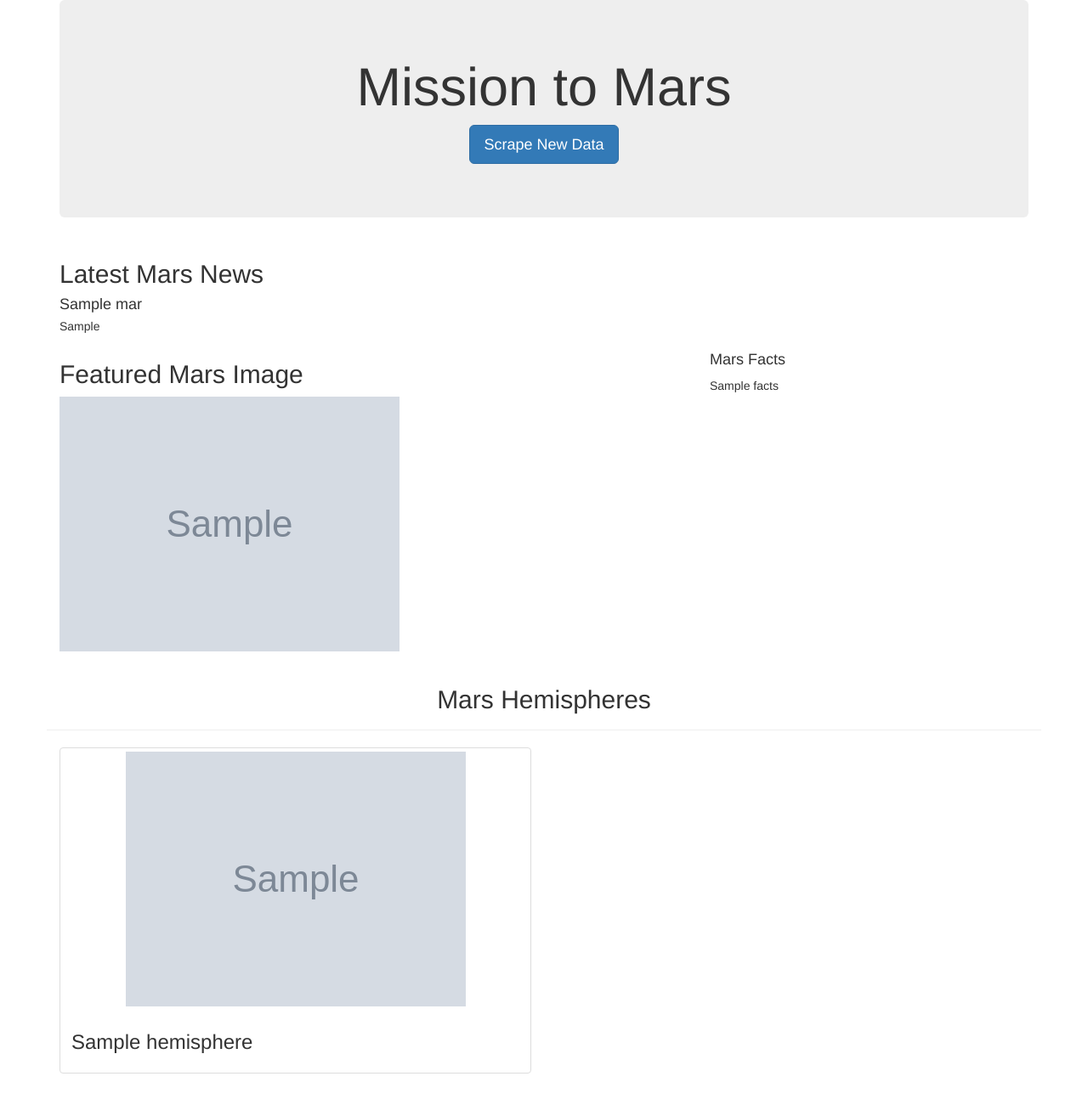
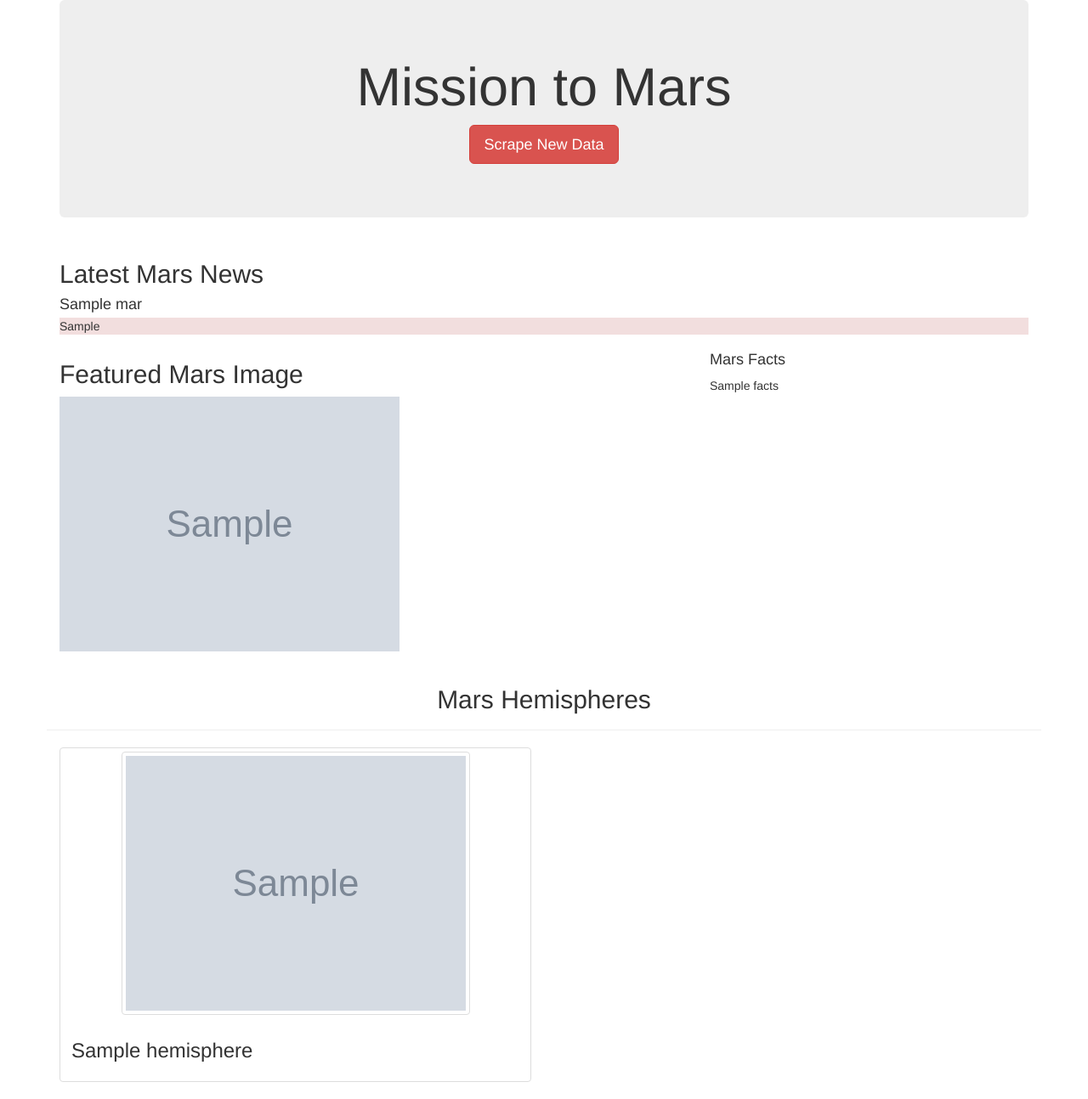
Before and after one commit to austenmarden/mission_to_mars, a Flask app: page / in a window 1280 px wide. Shown: the whole page at 85% size. Before the commit the page ends 1264 px from the top, so only its background shows below. Run offline with Flask 2, Linux system fonts and the light colour scheme; grey boxes marked "Sample" are stand-in pictures; a database or web service that is not in the repository returns one stand-in record (values such as "Sample title"); some libraries are stand-ins or nearby versions.

Commit message:
updated html template and notebook.

```diff
--- a/templates/index.html
+++ b/templates/index.html
@@ -16,7 +16,7 @@
       <div class="jumbotron text-center">
         <h1>Mission to Mars</h1>
         <!-- Add a button to activate scraping script -->
-        <p><a class="btn btn-primary btn-lg" href="/scrape" role="button">Scrape New Data</a></p>
+        <p><a class="btn btn-danger btn-lg" href="/scrape" role="button">Scrape New Data</a></p>
       </div>
 
       <!-- Add section for Mars News -->
@@ -26,7 +26,7 @@
             <div class="media-body">
               <h2>Latest Mars News</h2>
               <h4 class="media-heading">{{ mars.news_title }}</h4>
-              <p>{{ mars.news_paragraph }}</p>
+              <p class="bg-danger">{{ mars.news_paragraph }}</p>
             </div>
           </div>
         </div>
@@ -68,7 +68,7 @@
         </div>-->
           <div class="col-md-6">
             <div class="thumbnail">
-              <img src="{{hemisphere.img_url | default('static/images/error.png', true)}}" alt="Responsive image"/>
+              <img src="{{hemisphere.img_url | default('static/images/error.png', true)}}" alt="Responsive image" class="img-thumbnail"/>
               <div class="caption">
                 <h3>{{hemisphere.title}}</h3>
               </div>
```
Also changed, not shown: 1 other file.
